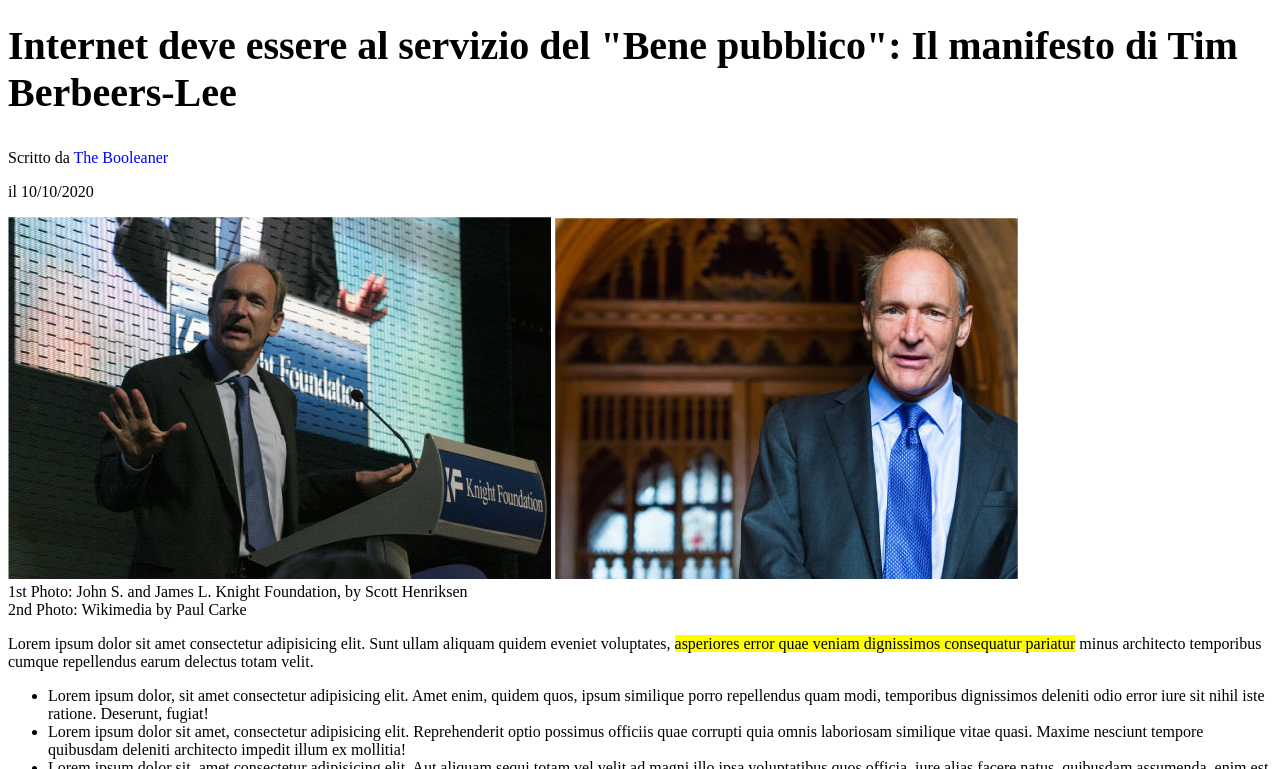
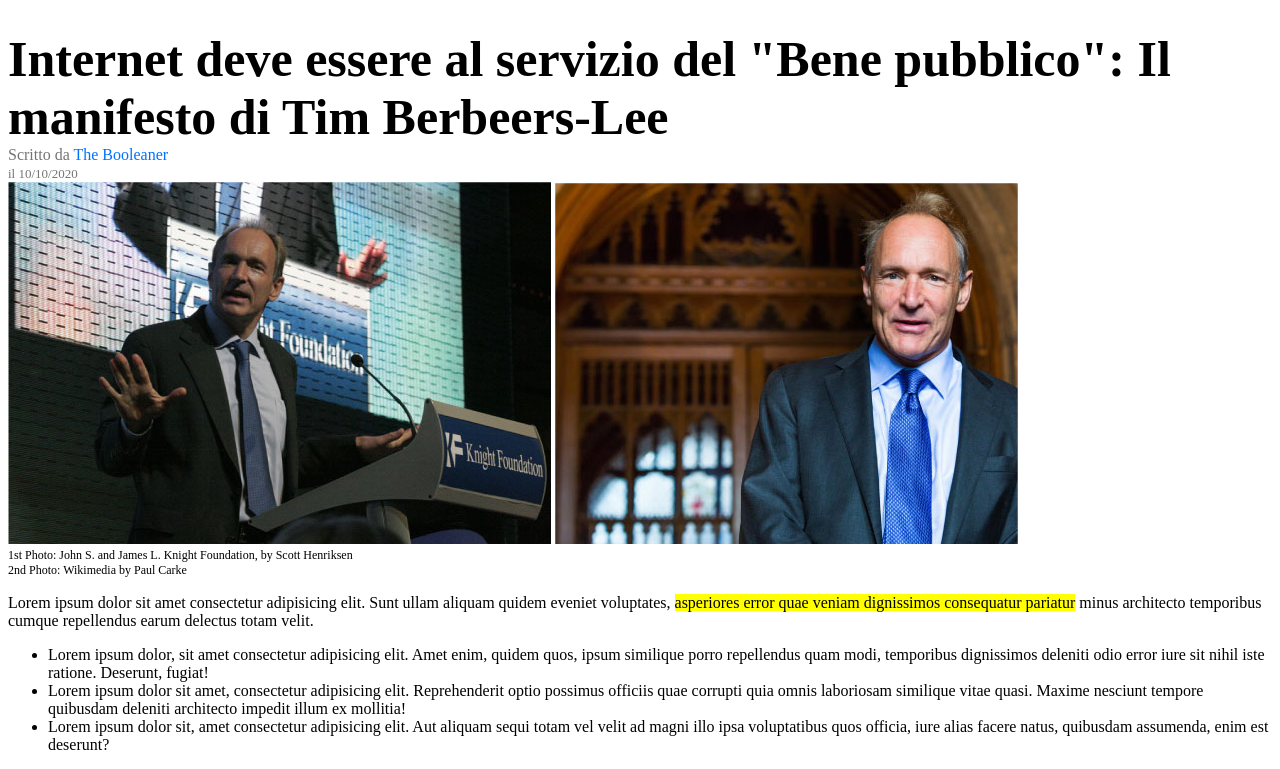
Before and after one commit to mattemutti/html-css-booleaner, a plain HTML site: page index.html in a window 1280 px wide. Shown: the part 125-894 px from the top of the page. Drawn offline with Linux system fonts and the light colour scheme.

Commit message:
add other modif

```diff
--- a/css/style.css
+++ b/css/style.css
@@ -1,6 +1,6 @@
 
 #header {
-    background-color: rgba(115, 115, 255, 0.713);
+    background-color: rgb(73, 161, 237);
     background-image: url(../img/pattern.png);
     background-size: 400px;
 
@@ -12,14 +12,33 @@
 }
 
 h1{
-    font-size: 40px;
+    font-size: 50px;
+    margin-bottom: 0;
 }
 
+.grey{
+    color: rgb(118, 115, 115);
+    margin: auto;
+}
+#grey1{
+    color: rgb(118, 115, 115);
+    font-size: 13px;
+    margin top: 0px;
+    margin bottom: 50px;
+
+}
+
+.namephoto{
+    font-size: 12px;
+}
 
 #blue{
-    color: blue;
+    color: rgb(0, 115, 255);
 }
 
+.margini{
+
+}
 
 .yellow{
     background-color: yellow;
@@ -35,7 +54,3 @@ h1{
 .tabblue{
     background-color: rgb(189, 228, 245);
 }
-
-#titolocoda{
-    color: rgb(118, 115, 115);
-}
--- a/index.html
+++ b/index.html
@@ -13,7 +13,7 @@
 <body>
 
     <header id="header">
-        <img id="image-header" src="./img/logo.svg" alt="">
+        <img id="image-header" src="./img/logo.svg" alt="logo booleaner">
 
 
     </header>
@@ -24,8 +24,12 @@
         <!-- titolo e immagini -->
         <section>
             <h1>Internet deve essere al servizio del "Bene pubblico": Il manifesto di Tim Berbeers-Lee</h1>
-            <p>Scritto da <span id="blue">The Booleaner</span></p>
-            <p>il 10/10/2020</p>
+            <div class="margini">
+                <span class="grey">Scritto da <span id="blue">The Booleaner</span></span>
+                <br>
+                <span id="grey1">il 10/10/2020</span>
+            </div>
+
 
 
             <div>
@@ -110,7 +114,7 @@
 
     <foter id="foter">
         <Section>
-            <h4 id="titolocoda">Potrebbero Interessarti</h4>
+            <h4 class="grey">Potrebbero Interessarti</h4>
             <img src="./img/monitor.jpg" alt="">
             <br><br>
             <img src="./img/graph.jpg"" alt="">
```
